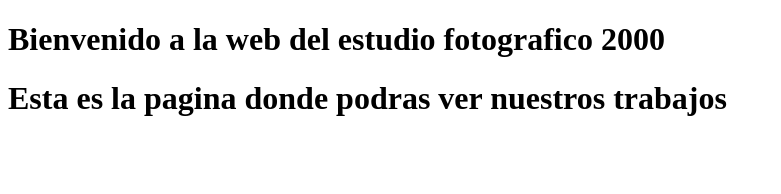
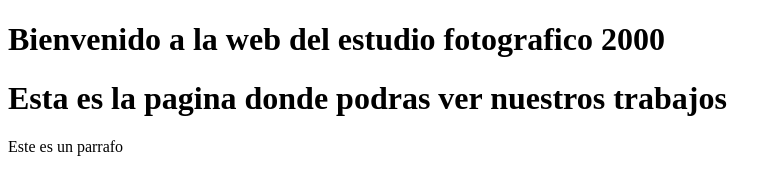
Before and after one commit to MarioSalamanca64/codigo-php, a plain HTML site: page index.html in a window 1280 px wide. Shown: the whole page, without its empty margins (0-781 px from the left). Drawn offline with Linux system fonts and the light colour scheme.

Commit message:
parrafo
este es un parrafo creado

```diff
--- a/index.html
+++ b/index.html
@@ -7,6 +7,7 @@
 <body>
     <h1>Bienvenido a la web del estudio fotografico 2000</h1>
     <h1>Esta es la pagina donde podras ver nuestros trabajos</h1>
+    <p>Este es un parrafo<p>
 </body>
 
 </html>
```
